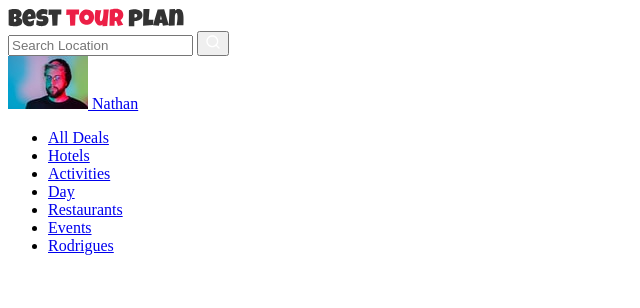
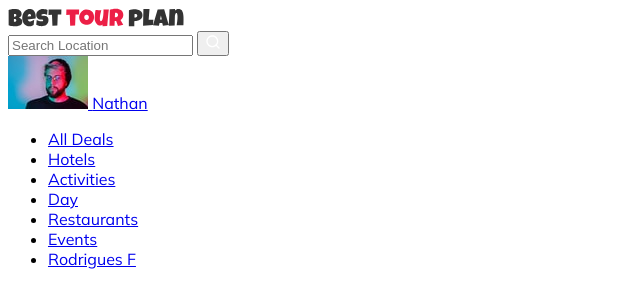
Before and after one commit to papanov0/tour-plan, a plain HTML site: page index.html in a window 1280 px wide. Shown: the whole page, without its empty margins (0-640 px from the left). Drawn offline with Linux system fonts and the light colour scheme.

Commit message:
file structure of style

```diff
--- a/index.html
+++ b/index.html
@@ -4,6 +4,11 @@
     <meta charset="UTF-8" />
     <meta name="viewport" content="width=device-width, initial-scale=1.0" />
     <title>Best Tour Plan — Hotel Booking</title>
+    <link rel="stylesheet" href="css/style.css" />
+    <link
+      href="https://fonts.googleapis.com/css2?family=Mulish:wght@400;700&family=Nunito:ital,wght@0,700;0,800;1,400&display=swap"
+      rel="stylesheet"
+    />
   </head>
   <body>
     <header class="headaer">
@@ -19,7 +24,11 @@
         </div>
 
         <form action="#" class="search">
-          <input type="text" class="search__input" placeholder="Search Location"/>
+          <input
+            type="text"
+            class="search__input"
+            placeholder="Search Location"
+          />
           <button class="search__button">
             <img src="img/search.svg" alt="Icon: search" />
           </button>
@@ -35,29 +44,31 @@
         </a>
         <!-- /.user -->
 
+        <nav class="nav">
           <ul class="header-menu">
             <li class="header-menu__item">
-            <a href="#" class="header-menu__link">All Deals</a>
+              <a href="#" class="header-menu__link"> All Deals </a>
             </li>
             <li class="header-menu__item">
-            <a href="#" class="header-menu__link">Hotels</a>
+              <a href="#" class="header-menu__link"> Hotels </a>
             </li>
             <li class="header-menu__item">
-            <a href="#" class="header-menu__link">Activities</a>
+              <a href="#" class="header-menu__link"> Activities </a>
             </li>
             <li class="header-menu__item">
-            <a href="#" class="header-menu__link">Day</a>
+              <a href="#" class="header-menu__link"> Day </a>
             </li>
             <li class="header-menu__item">
-            <a href="#" class="header-menu__link">Restaurants</a>
+              <a href="#" class="header-menu__link"> Restaurants </a>
             </li>
             <li class="header-menu__item">
-            <a href="#" class="header-menu__link">Events</a>
+              <a href="#" class="header-menu__link"> Events </a>
             </li>
             <li class="header-menu__item">
-            <a href="#" class="header-menu__link">Rodrigues</a>
+              <a href="#" class="header-menu__link"> Rodrigues F</a>
             </li>
           </ul>
+        </nav>
         <!-- /.header-menu -->
       </div>
       <!-- /.container -->
--- /dev/null
+++ b/sass/_settings.sass
@@ -0,0 +1,5 @@
+*
+  box-sizing: border-box
+
+body
+  font-family: 'Mulish', sans-serif
--- a/sass/style.sass
+++ b/sass/style.sass
@@ -0,0 +1,7 @@
+
+// Подключение переменных
+@import 'variables'
+// Подключение базовых настроек
+@import 'settings'
+// Стили для блока hedaer
+@import 'blocks/header'
```
Also changed, not shown: css/style.css, sass/_variables.sass (added), sass/blocks/_header.sass (added), 1 other file. Lines whose indentation alone changed are shown as unchanged.
